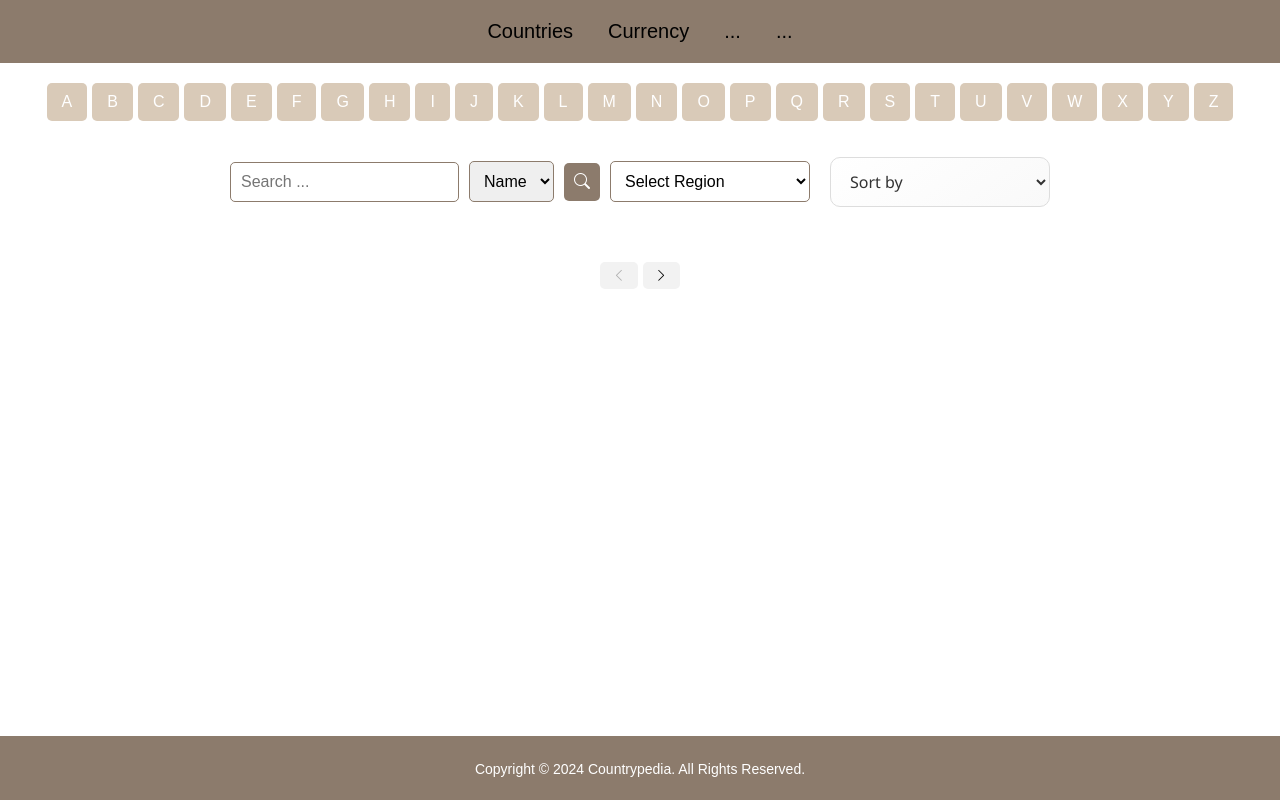
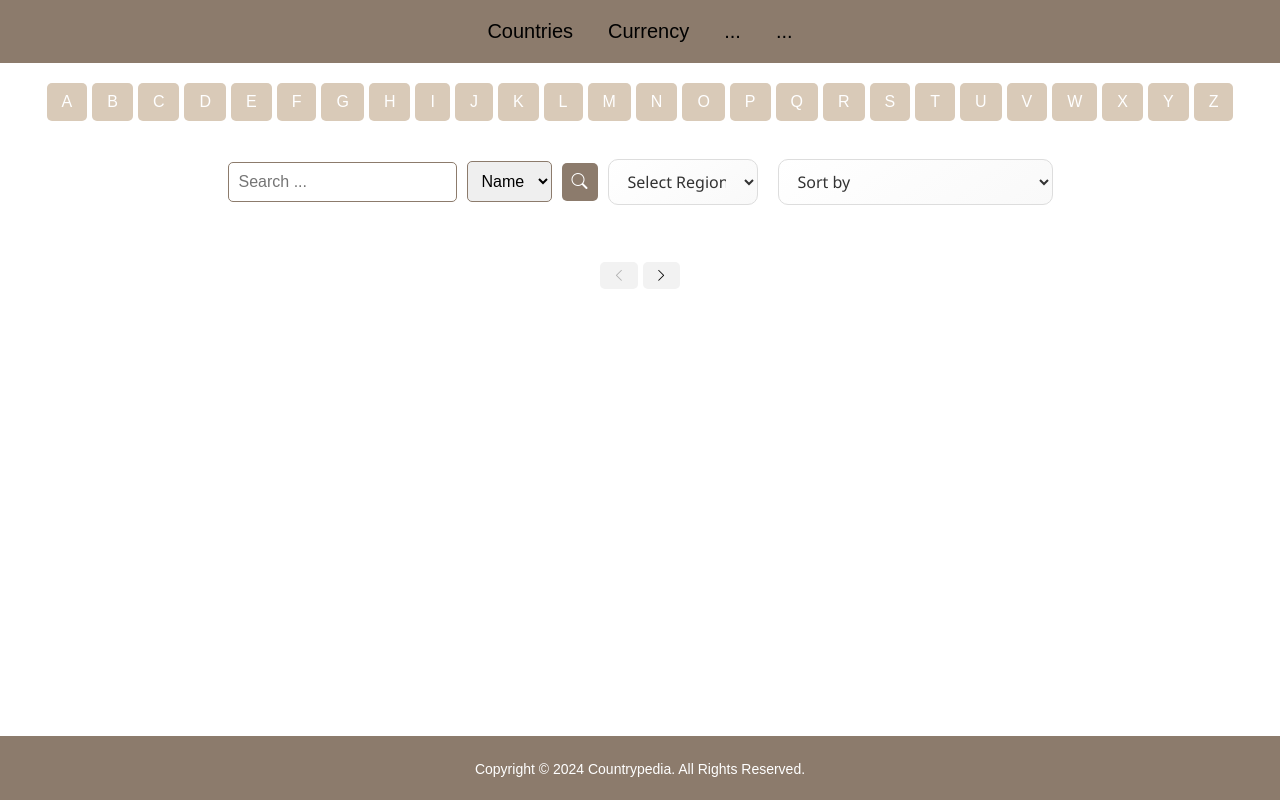
Before and after one commit to dimashadianto/UAS-Front-End, a plain HTML site: page index.html in a window 1280 px wide. Drawn offline with nearby package versions, Linux system fonts and the light colour scheme; some packages are replaced by stand-ins of ours; no server answers.

Commit message:
535230202 abigail

```diff
--- a/style.css
+++ b/style.css
@@ -460,17 +460,33 @@ footer p {
 }
 
 .continent-filter select {
-    padding: 10px;
+    width: 150px;
+    padding: 10px 15px;
     font-size: 16px;
-    border-radius: 5px;
-    border: 1px solid var(--brown-light);
-    background-color: var(--white);
+    font-family: 'Segoe UI', Tahoma, Geneva, Verdana, sans-serif;
+    border-radius: 10px;
+    border: 1px solid #ddd;
+    background: linear-gradient(145deg, #ffffff, #f9f9f9);
+    color: #333;
     cursor: pointer;
+    transition: all 0.3s ease;
+}
+
+
+.continent-filter select:hover {
+    border-color: #a69b8d;
+    background: linear-gradient(145deg, #f5f5f5, #ffffff);
+}
+
+.continent-filter select:focus {
+    outline: none;
+    border-color: #a69b8d;
+    box-shadow: 0 0 8px rgba(0, 0, 0, 0.2);
 }
 
 .sort-filter select {
-    width: 220px;
-    padding: 12px 15px;
+    width: 275px;
+    padding: 10px 15px;
     font-size: 16px;
     font-family: 'Segoe UI', Tahoma, Geneva, Verdana, sans-serif;
     border-radius: 10px;
```
